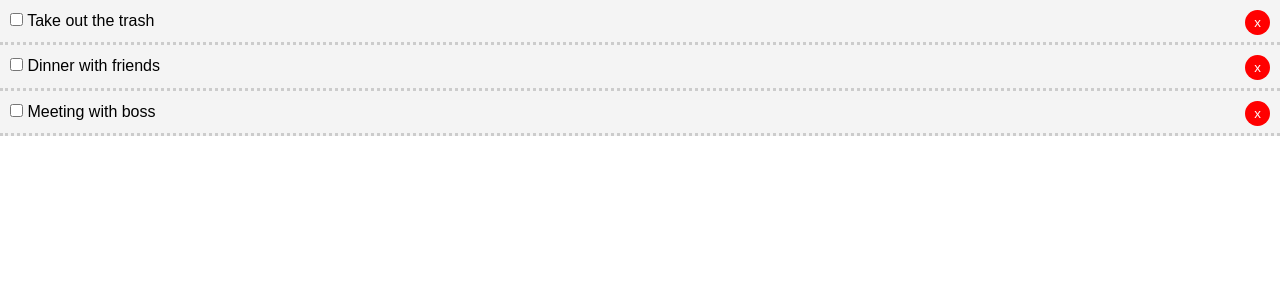
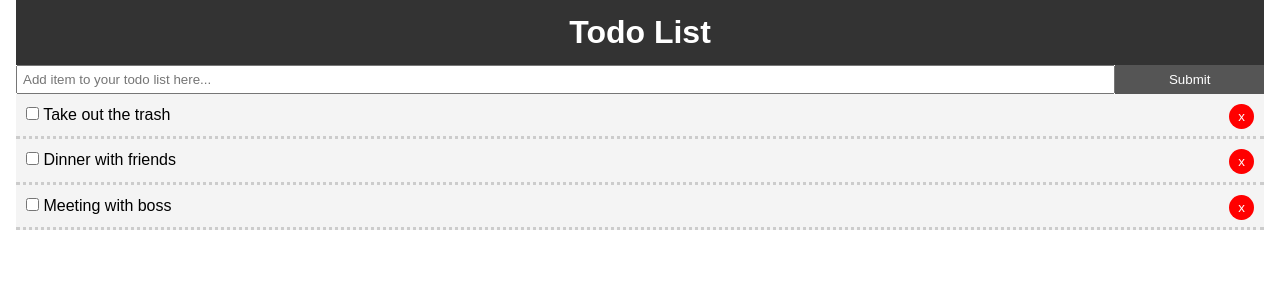
Before and after one commit to derekjbell/Todo-List-Web-App, a React (Create React App) app: page / in a window 1280 px wide. Shown: the top 300 px of the page. Built offline with nearby package versions, Linux system fonts and the light colour scheme.

Commit message:
Created method to add todo items to the list. Added npm uuid for ids

```diff
--- a/package.json
+++ b/package.json
@@ -5,7 +5,8 @@
   "dependencies": {
     "react": "^16.8.5",
     "react-dom": "^16.8.5",
-    "react-scripts": "2.1.8"
+    "react-scripts": "2.1.8",
+    "uuid": "^3.3.2"
   },
   "scripts": {
     "start": "react-scripts start",
--- a/src/App.css
+++ b/src/App.css
@@ -13,3 +13,20 @@ a {
   color: #333;
   text-decoration: none;
 }
+
+.container {
+  padding: 0 1rem;
+}
+
+.btn {
+  display: inline-block;
+  border: none;
+  background: #555;
+  color: #fff;
+  padding: 7px 20px;
+  cursor: pointer;
+}
+
+.btn:hover {
+  background: #666;
+}
--- a/src/App.js
+++ b/src/App.js
@@ -1,22 +1,26 @@
 import React, { Component } from 'react';
-import Todos from './components/Todos'
+import Header from './components/layout/Header';
+import Todos from './components/Todos';
+import AddTodo from './components/AddTodo';
+import uuid from 'uuid';
+
+
 import './App.css';
 
 class App extends Component {
   state = {
-    todos: [
-      {
-        id: 1,
+    todos: [{
+        id: uuid.v4(),
         title: 'Take out the trash',
         completed: false
       },
       {
-        id: 2,
+        id: uuid.v4(),
         title: 'Dinner with friends',
         completed: false
       },
       {
-        id: 3,
+        id: uuid.v4(),
         title: 'Meeting with boss',
         completed: false
       },
@@ -25,23 +29,41 @@ class App extends Component {
 
   // Toggles checkbox boolean value
   checkComplete = (id) => {
-    this.setState ({ todos: this.state.todos.map(todo => {
-      if(todo.id === id) {
+    this.setState({
+      todos: this.state.todos.map(todo => {
+        if (todo.id === id) {
           todo.completed = !todo.completed
         }
         return todo;
-    }) })
+      })
+    })
   }
 
-// Delete Todo item from list
+  // Deletes Todo items from list when you click 'x'
   delTodo = (id) => {
-  this.setState({ todos: [...this.state.todos.filter(todo => todo.id !== id)]});
+    this.setState({
+      todos: [...this.state.todos.filter(todo => todo.id !== id)]
+    });
+  }
+
+// Add Todo
+  addTodo = (title) => {
+    const newTodo = {
+      id: uuid.v4(),
+      title,
+      completed: false
+    }
+    this.setState({ todos: [...this.state.todos, newTodo]})
   }
 
   render() {
     return (
-      <div className="App">
-        <Todos todos={this.state.todos} checkComplete={this.checkComplete} delTodo={this.delTodo}/>
+      <div className = "App" >
+        <div className="container">
+        <Header / >
+        <AddTodo addTodo={this.addTodo}/>
+        <Todos todos = {this.state.todos}checkComplete = {this.checkComplete}delTodo = {this.delTodo}/>
+        </div>
       </div>
     );
   }
--- /dev/null
+++ b/src/components/AddTodo.js
@@ -0,0 +1,40 @@
+import React, {
+  Component
+} from 'react'
+
+export class AddTodo extends Component {
+state = {
+  title: ''
+}
+
+onSubmit = (e) => {
+  e.preventDefault();
+  this.props.addTodo(this.state.title);
+  this.setState({ title: '' });
+}
+
+onChange = (e) => this.setState({ [e.target.name]: e.target.value });
+
+  render() {
+    return (
+      <form onSubmit={this.onSubmit} style={{display: 'flex'}}>
+      <input
+        type = "text"
+        name = "title"
+        style={{flex: '10', padding: '5px'}}
+        placeholder = "Add item to your todo list here..."
+        value={this.state.title}
+        onChange={this.onChange}
+      />
+      <input
+        type="submit"
+        value="Submit"
+        className="btn"
+        style={{flex: '1'}}
+      />
+      </form>
+    )
+  }
+}
+
+export default AddTodo
--- a/src/components/layout/Header.js
+++ b/src/components/layout/Header.js
@@ -2,10 +2,17 @@ import React from 'react';
 
 function Header() {
   return (
-    <header>
-      <h1>TodoList</h1>
+    <header style={headerStyle}>
+      <h1>Todo List</h1>
     </header>
   )
 }
 
+const headerStyle = {
+  background: '#333',
+  color: '#fff',
+  textAlign: 'center',
+  padding: '10px'
+}
+
 export default Header;
```
Lines whose indentation alone changed are shown as unchanged.
